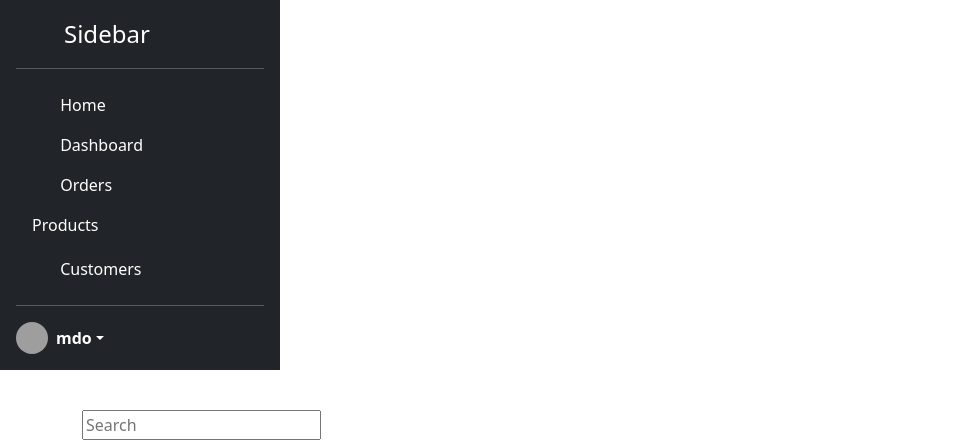
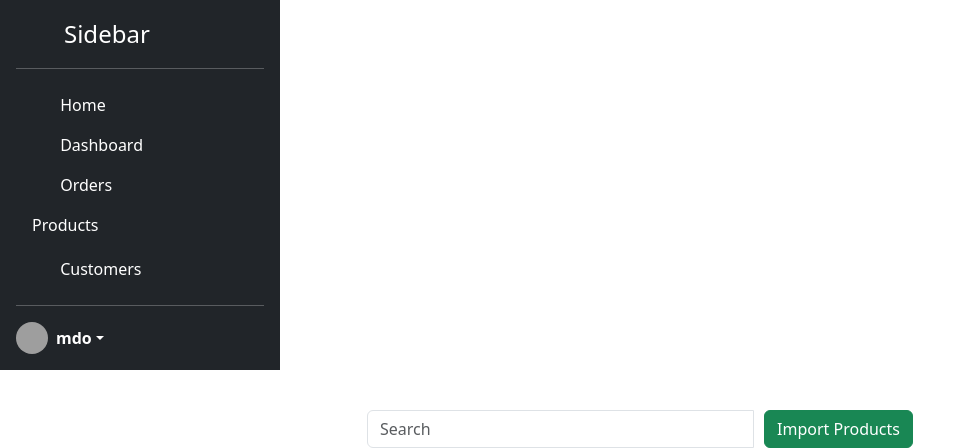
Before and after one commit to MOHAMMEDSAGHEER95/SAAS-Ecommerce, a Django app: template templates/dashboard/products.html in a window 1280 px wide. Shown: the top 448 px of the page, without its empty margins (0-976 px from the left). Run offline with Django 4.2, Linux system fonts and the light colour scheme; the template is opened without the code that fills it, so the values that code supplies are empty; some libraries are stand-ins or nearby versions; grey boxes are pictures that could not be loaded.

Commit message:
added products_public_schema_product_id field

```diff
--- a/products/views.py
+++ b/products/views.py
@@ -19,7 +19,7 @@ class AddProductFromPublicSchema(View):
         with schema_context(schema_name):
             if Products.objects.filter(title=product.title).exists():
                 return JsonResponse({"message": "Error"}, status=400)
-            product_dictionary = {"title": product.title,
+            product_dictionary = {"title": product.title,"public_schema_product_id":product.id,
                                   "description": product.description, "url": product.image.url,
                                   "is_available": product.is_available, "price": product.price}
             Products.objects.create(**product_dictionary)
--- a/templates/dashboard/products.html
+++ b/templates/dashboard/products.html
@@ -4,11 +4,22 @@
     {% endblock %}
 {% block body %}
 <div class="container">
-<div class="mx-auto" style="margin-top:40px">
+<div class="row">
+  <div class="mx-auto col-sm-6" style="margin-top: 40px">
     <form action="." method="get" autocomplete="off">
-      <input type="text" name="number" placeholder="Search" {% if query%}value="{{query}}"{% endif %}>
+      <div class="input-group">
+        <input type="text" name="number" class="form-control" placeholder="Search" {% if query %}value="{{query}}" {% endif %}>
+        <div class="input-group-append" style="margin-left: 10px;">
+          <button type="button" class="btn btn-success" id="import_product">Import Products</button>
+        </div>
+      </div>
     </form>
   </div>
+</div>
+
+  <div class="alert alert-success d-none" role="alert">
+  This is a success alert—check it out!
+</div>
 <div class="d-flex" style="width:100%">
 
   <table class="table">
@@ -24,7 +35,7 @@
     <tbody>
     {% for product in items %}
       <tr>
-        <th scope="row"><input type="checkbox"></th>
+        <th scope="row"><input product_id="{{product.id}}" type="checkbox" {% if request.resolver_match.url_name == 'import_products' and  product.imported %}checked disabled{% endif %}></th>
         <td>{{product.title}}</td>
         <td><img src="{{product.get_image_url}}" style="width:50px;height:50px"> </td>
         <td>£ {{product.price}}</td>
```
Also changed, not shown: products/models.py (+8 -0 lines), products/migrations/0004_products_public_schema_product_id.py (added).
